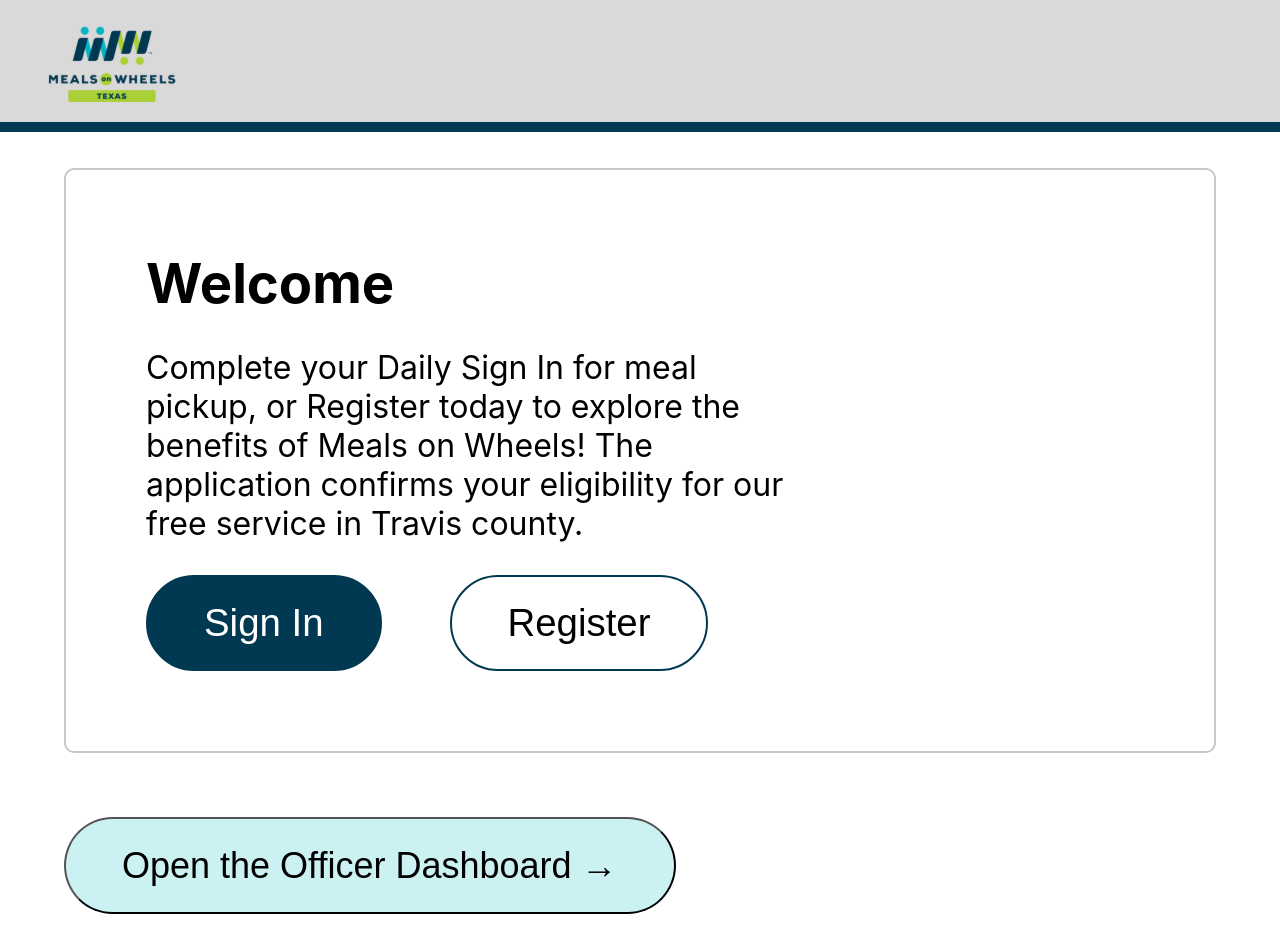
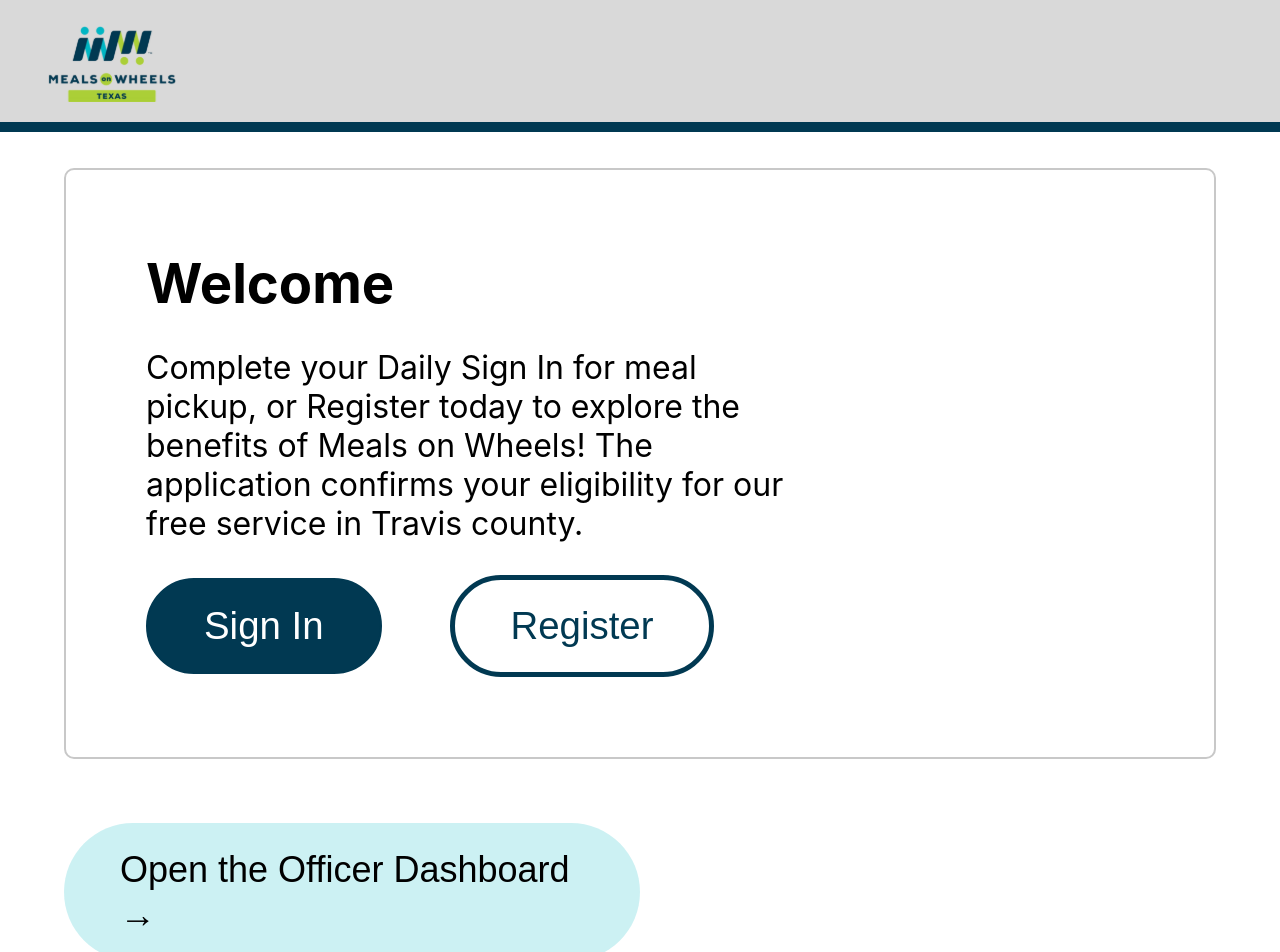
Before and after one commit to tpeo/MealsOnWheels, a React (Create React App) app in the folder client/: page / in a window 1280 px wide. Shown: the top 952 px of the page. Before the commit the page ends 922 px from the top, so only its background shows below. Built offline with nearby package versions, Linux system fonts and the light colour scheme; no server answers.

Commit message:
Add some stuff

```diff
--- a/client/src/App.js
+++ b/client/src/App.js
@@ -11,6 +11,7 @@ import SignIn from './pages/SignIn/SignIn'
 import SignUp from './pages/SignUp/SignUp'
 import Dashboard from './pages/Dashboard/Dashboard';
 import DailySignIn from './pages/DailySignIn/DailySignIn';
+import Application from './pages/Application/Application';
 
 const App = () => {
   const [userData, setUserData] = useState({
@@ -27,6 +28,8 @@ const App = () => {
             <Route path="/signin" element={<SignIn />} />
             <Route path="/dashboard" element={<Dashboard />} />
             <Route path="/checkin" element= {<DailySignIn />} />
+            <Route path="/application" element= {<Application />} />
+
           </Routes>
         </div>
       </UserContext.Provider>
--- /dev/null
+++ b/client/src/pages/Application/Application.js
@@ -0,0 +1,10 @@
+import React from 'react'
+import './Application.css'
+
+const Application = () => {
+  return (
+    <h1>Senior Application Form</h1>
+  )
+}
+
+export default Application
--- a/client/src/pages/Home/Home.css
+++ b/client/src/pages/Home/Home.css
@@ -56,7 +56,8 @@
     display: inline-block;
     position: relative;
 	text-decoration: none;
-	border: 2px solid #013952;
+    color: #013952;
+	border: 5px solid #013952;
     background-color: transparent;
 	padding: 1.5rem 3.5rem;
 	border-radius: 100px;
@@ -71,8 +72,8 @@
 }
 .home-box-hollow-button:hover {
     opacity: 1;
-    background-color: gray;
     cursor: pointer;
+    background-color: rgb(225, 223, 223);
 }
 
 .home-box-text-container {
@@ -91,18 +92,24 @@
 }
 
 .officer-button {
+    text-align: left;
     display: inline-block;
     position: relative;
 	text-decoration: none;
 	background-color: rgba(0, 183, 196, 0.2);
 	color: #ffffff;
 	padding: 1.5rem 3.5rem;
-	border-radius: 100px;
+    border: none;
+    border-radius: 100px;
 	font-size: 2.4rem;
 	transition: all 0.3s;
-    margin-right: 34px;
+    cursor: pointer;
+    margin-bottom: 5rem;
+    width: 50%;
+}
 
-
+.officer-button:hover {
+	background-color: rgba(0, 183, 196, 0.511);
 }
 
 .officer-button-text {
--- a/client/src/pages/Home/Home.js
+++ b/client/src/pages/Home/Home.js
@@ -50,7 +50,7 @@ const Home = () => {
                     <div className='home-box-prompt-sub-text'>Complete your Daily Sign In for meal pickup, or Register today to explore the benefits of Meals on Wheels! The application confirms your eligibility for our free service in Travis county.</div>
                     <div className='button-container'>
                         <button className='home-box-register-button' onClick={()=>navigate("/checkin")}>Sign In</button>
-                        <button className='home-box-hollow-button' onClick={()=>navigate("/signup")}>Register</button>
+                        <button className='home-box-hollow-button' onClick={()=>navigate("/application")}>Register</button>
                     </div>
                 </div>
             </div>
--- a/client/src/pages/SignIn/SignIn.css
+++ b/client/src/pages/SignIn/SignIn.css
@@ -103,3 +103,17 @@
     cursor: pointer;
     opacity: .8;
 }
+
+.not-signed-up {
+    text-align: center;
+}
+
+.sign-up-link {
+    text-decoration: none;
+    font-weight: bold;
+    color: #000;
+}
+
+.sign-up-link:hover {
+    text-decoration: underline;
+}
--- a/client/src/pages/SignIn/SignIn.js
+++ b/client/src/pages/SignIn/SignIn.js
@@ -94,6 +94,10 @@ const SignIn = () => {
           <div>
             <button className='signin-button' onClick={LogInUser}>Log In</button>
           </div>
+          <br />
+          <div className='not-signed-up'>
+            Haven't signed up yet? <a className='sign-up-link' href="/signup">Sign up</a>
+          </div>
         </div>
       </div>
     </div>
--- a/client/src/pages/SignUp/SignUp.js
+++ b/client/src/pages/SignUp/SignUp.js
@@ -99,6 +99,10 @@ const SignUp = () => {
           <div>
             <button className='signup-button' onClick={registerUser}>Sign Up</button>
           </div>
+          <br />
+          <div className='not-signed-up'>
+            Already have an account? <a className='sign-up-link' href="/signin">Sign In</a>
+          </div>
         </div>
       </div>
     </div>
```
Also changed, not shown: client/src/pages/Application/Application.css (added).
